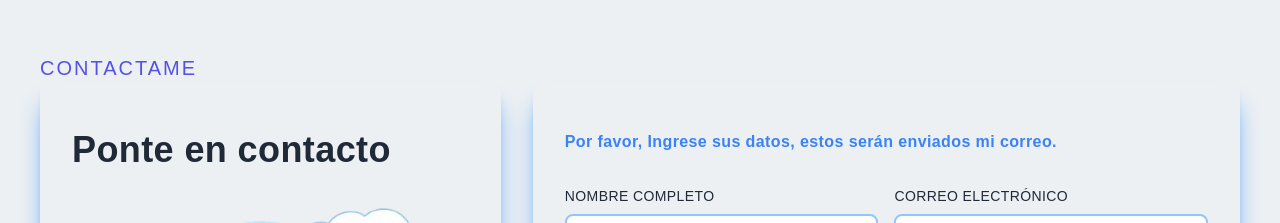
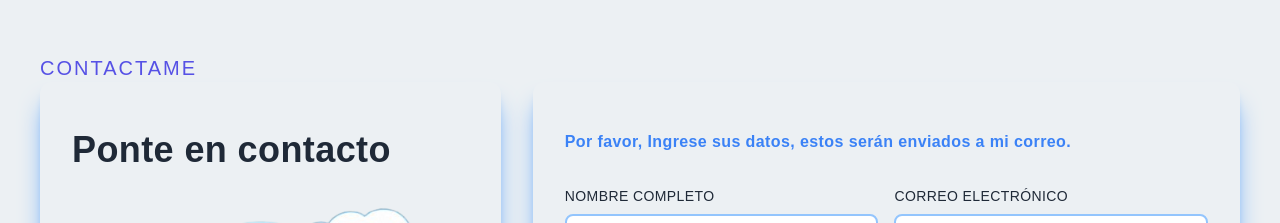
Before and after one commit to SebastianCamargoGarcia/PortafolioV1, a Next.js app: page / in a window 1280 px wide. Shown: the part 3080-3303 px from the top of the page. Built offline with nearby package versions, Linux system fonts and the light colour scheme.

Commit message:
cambios x

```diff
--- a/components/Contact.jsx
+++ b/components/Contact.jsx
@@ -135,7 +135,7 @@ const Contact = () => {
           <div className='col-span-3 w-full h-full shadow-xl shadow-blue-400 rounded-xl p-4 lg:p4'>
             <div className='p-4'>
               <form onSubmit={handleSubmit}>
-                <h4 className='py-4 text-gray-700'><span className='text-blue-500'>Por favor, Ingrese sus datos, estos serán enviados mi correo.</span></h4>
+                <h4 className='py-4 text-gray-700'><span className='text-blue-500'>Por favor, Ingrese sus datos, estos serán enviados a mi correo.</span></h4>
                 <div className='grid md:grid-cols-2 gap-4 w-full py-2'>
                   <div className='flex flex-col'>
                     <label className='uppercase text-sm py-2'>Nombre completo</label>
```
